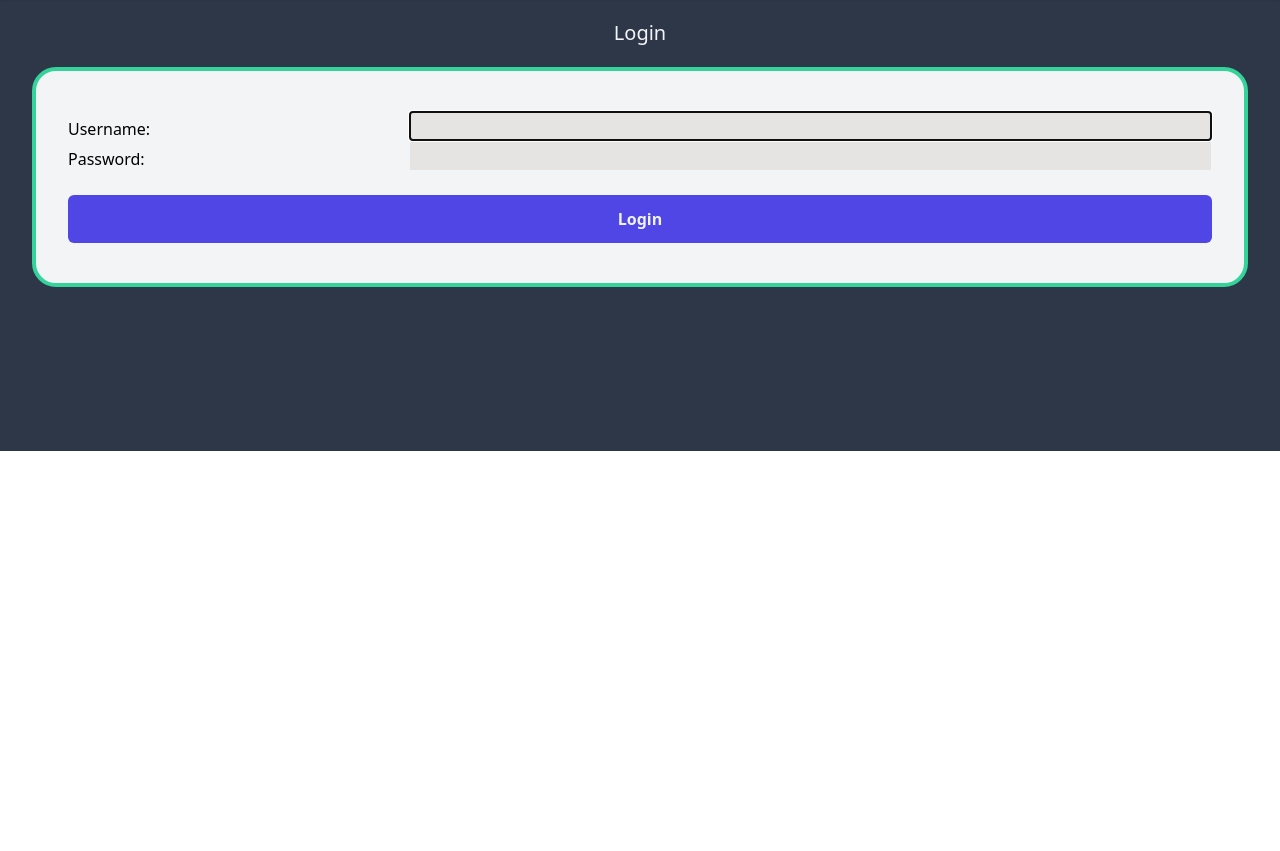
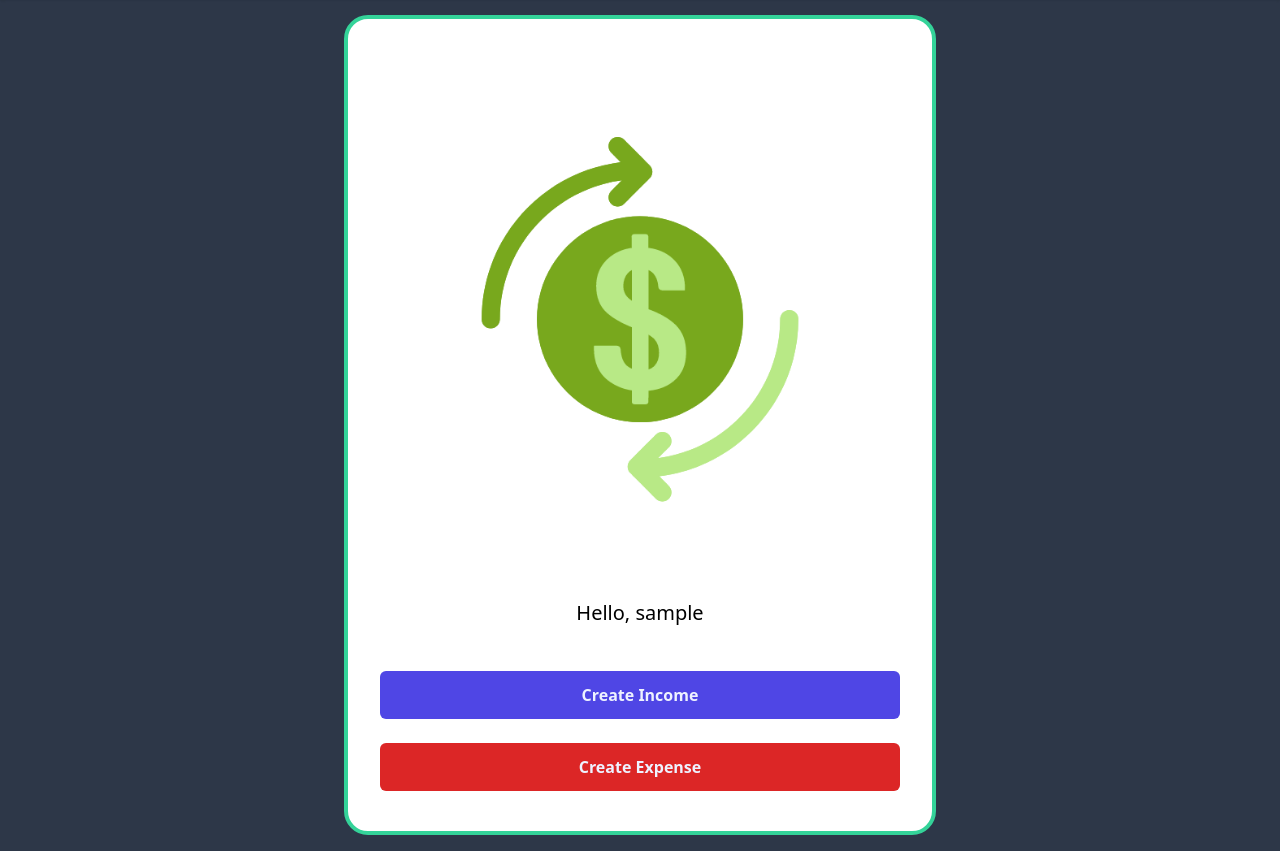
Before and after one commit to chitrason/expense_tracker, a Django app: page / in a window 1280 px wide. Shown: the part 349-1200 px from the top of the page. Before the commit the page ends 800 px from the top, so only its background shows below. Run offline with Django 3.2, Linux system fonts and the light colour scheme; the visitor is signed in with stand-in values (Sample User, id 1); some libraries are stand-ins or nearby versions; grey boxes are pictures that could not be loaded.

Commit message:
fix bug and add cards to incomes and expenses

```diff
--- a/expense_tracker/settings.py
+++ b/expense_tracker/settings.py
@@ -119,7 +119,7 @@ USE_TZ = True
 # https://docs.djangoproject.com/en/3.2/howto/static-files/
 
 STATIC_URL = '/static/'
-LOGIN_REDIRECT_URL = 'income_expense_summary'
+LOGIN_REDIRECT_URL = 'home'
 LOGOUT_REDIRECT_URL = 'home'
 
 # Default primary key field type
--- /dev/null
+++ b/main_app/static/css/home.css
@@ -0,0 +1,183 @@
+main {
+  display: flex;
+  align-items: center;
+  justify-content: center;
+  flex-wrap: wrap;
+  height: 100%;
+}
+
+main > section {
+  width: 100%;
+  padding: 10px 8px;
+  display: flex;
+  align-items: center;
+  justify-content: center;
+  flex-direction: column;
+}
+
+.header-logo-container {
+  display: none;
+}
+
+.logo-container {
+  max-width: 375px;
+}
+
+.cat-container {
+  width: 80%;
+}
+
+.login {
+  display: flex;
+  flex-direction: column;
+  justify-content: center;
+  align-items: center;
+  width: 80%;
+}
+
+.login h1 {
+  font-size: clamp(3.2rem, 3vw, 4.8rem);
+  margin: 10px 0;
+}
+
+.login > p {
+  display: flex;
+  flex-direction: column;
+  width: 100%;
+  margin: 14px 0 0px;
+}
+
+.login label {
+  font-size: var(--font-reg);
+  margin-bottom: 6px;
+}
+
+.login input {
+  font-size: var(--font-l);
+  padding: 2px 4px;
+}
+
+.login .btn {
+  align-self: flex-end;
+  margin-right: 0;
+  margin-top: 16px;
+}
+
+nav {
+  margin-top: 10px;
+}
+
+main {
+  display: flex;
+  align-items: center;
+  justify-content: center;
+  flex-wrap: wrap;
+  height: 100%;
+}
+
+main > section {
+  width: 100%;
+  padding: 20px 15px;
+  display: flex;
+  align-items: center;
+  justify-content: center;
+  flex-direction: column;
+}
+
+.header-logo-container {
+  display: none;
+}
+
+.logo-container {
+  max-width: 450px;
+}
+
+
+.login {
+  display: flex;
+  flex-direction: column;
+  justify-content: center;
+  align-items: center;
+  width: 80%;
+}
+
+.login h1 {
+  font-size: clamp(1.8rem, 3vw, 3rem);
+  margin: 10px 0 16px 0;
+}
+
+.login > p {
+  display: flex;
+  flex-direction: column;
+  width: 100%;
+}
+
+.login label {
+  font-size: 1.1rem;
+  margin-bottom: 8px;
+}
+
+.login input {
+  font-size: 1.2rem;
+  padding: 2px;
+}
+
+.login .btn {
+  align-self: flex-end;
+  margin-right: 0;
+  margin-top: 10px;
+}
+
+@media only screen and (min-width: 768px) {
+  main {
+    justify-content: space-around;
+  }
+
+  main > section {
+    width: 40%;
+    min-height: calc(100vh - 50px);
+  }
+
+  .login {
+    border: rgb(36, 116, 248) solid 2px;
+    padding: 20px;
+    border-radius: 6px;
+  }
+
+  .logo-container {
+    max-width: 520px;
+  }
+}
+
+@media only screen and (min-width: 1024px) {
+  nav {
+    margin-top: 0;
+  }
+
+  main > section {
+    padding: 0 5px;
+    min-height: calc(100vh - 57.6px);
+  }
+}
+
+@media only screen and (min-width: 768px) {
+  main {
+    justify-content: space-around;
+  }
+
+  main > section {
+    width: 40%;
+  }
+
+  .login {
+    border: var(--borders);
+    padding: 20px;
+    border-radius: var(--card-border-radius);
+    box-shadow: var(--card-box-shadow);
+    width: 100%;
+  }
+
+  .logo-container {
+    max-width: 520px;
+  }
+}
--- a/main_app/templates/base.html
+++ b/main_app/templates/base.html
@@ -6,15 +6,11 @@
   <meta charset="UTF-8">
   <meta http-equiv="X-UA-Compatible" content="IE=edge">
   <meta name="viewport" content="width=device-width, initial-scale=1.0">
-  <link
-    rel="shortcut icon"
-    type="image/png"
-    href=""
-  >
+
   <link href="https://cdnjs.cloudflare.com/ajax/libs/tailwindcss/2.0.2/tailwind.min.css" rel="stylesheet">
   <link href="https://fonts.googleapis.com/css2?family=Inter:wght@400;500;600;700;800&display=swap" rel="stylesheet" />
 
-    {% comment %} <link rel="icon" type="image/png" href="../main_app/static/images/money-box.png"> {% endcomment %}
+   <link rel="icon" type="image/png" href="{% static 'images/money-box.png' %}">
     <title>Expense Tracker</title>
 
     <script src="https://cdn.jsdelivr.net/gh/alpinejs/alpine@v2.x.x/dist/alpine.min.js" defer></script>
@@ -38,17 +34,19 @@
                 class="mx-1.5 mr-4 outine"
               >
             </a>
-            <a href="/incomes" class="border-b-2 border-transparent hover:text-gray-800 dark:hover:text-gray-200 hover:border-blue-500 mx-1.5 sm:mx-6">Income</a>
-            <a href="/expenses" class="border-b-2 border-transparent hover:text-gray-800 dark:hover:text-gray-200 hover:border-blue-500 mx-1.5 sm:mx-6">Expenses</a>
+
+                <a href="/incomes" class="border-b-2 border-transparent hover:text-gray-800 dark:hover:text-gray-200 hover:border-blue-500 mx-1.5 sm:mx-6">Income</a>
+                <a href="/expenses" class="border-b-2 border-transparent hover:text-gray-800 dark:hover:text-gray-200 hover:border-blue-500 mx-1.5 sm:mx-6">Expenses</a>
+
             <a href="/incomes/create" class="border-b-2 border-transparent hover:text-gray-800 dark:hover:text-gray-200 hover:border-blue-500 mx-1.5 sm:mx-6">Create Income</a>
             <a href="/expenses/create" class="border-b-2 border-transparent hover:text-gray-800 dark:hover:text-gray-200 hover:border-blue-500 mx-1.5 sm:mx-6">Create Expense</a>
             <a href="{% url 'logout' %}" class="border-b-2 border-transparent hover:text-gray-800 dark:hover:text-gray-200 hover:border-blue-500 mx-1.5 sm:mx-6">Log out</a>
           {% else %}
-             <img
-              src="https://img.icons8.com/wired/64/000000/money-box.png"
-              alt="The Expense Tracker Logo"
-              class="mx-1.5 sm:mx-12"
-            >
+              <img
+                src="https://img.icons8.com/clouds/100/000000/money-box.png"
+                alt="The Expense Tracker Logo"
+                class="mx-1.5 mr-4 outine"
+              >
             <a href="{% url 'signup' %}" class="border-b-2 border-transparent hover:text-gray-800 dark:hover:text-gray-200 hover:border-blue-500 mx-1.5 sm:mx-6">Sign Up</a>
             <a href="{% url 'home' %}"class="border-b-2 border-transparent hover:text-gray-800 dark:hover:text-gray-200 hover:border-blue-500 mx-1.5 sm:mx-6">Login</a>
           {% endif %}
--- a/main_app/templates/expenses/index.html
+++ b/main_app/templates/expenses/index.html
@@ -11,7 +11,7 @@
 <h1 class='text-3xl font-bold mt-8'>Expense</h1>
 
 
-<div class="grid gap-2 grid-cols-2 -mb-5 mx-auto">
+<div class="grid gap-2 grid-cols-2 -mb-5 mx-auto bg-white rounded-xl pt-6 pr-6 pl-6">
   {% comment %} <div class="flex justify-between"> {% endcomment %}
     <div>
       <svg xmlns="http://www.w3.org/2000/svg" class="ml-5 h-9 w-9 text-yellow-400"
--- a/main_app/templates/home.html
+++ b/main_app/templates/home.html
@@ -3,11 +3,17 @@
 
 {% block head %}
 <link rel="stylesheet" type="text/css" href="{% static 'css/form.css' %}"/>
+<link rel="stylesheet" type="text/css" href="{% static 'css/home.css' %}"/>
 {% endblock %}
 
 {% block content %}
+
+<main class="">
+
+
+{% if not user.is_authenticated %}
 <div class='page-header text-xl text-gray-100'>
-      <h1>Login</h1>
+  <h1>Hello, please log in</h1>
 </div>
 
   <div class="grid mb-4 py-10 mt-4 px-8 mx-8 rounded-3xl bg-gray-100 border-4 border-green-400">
@@ -21,6 +27,27 @@
       <button type="submit" class="w-full mt-6 text-indigo-50 font-bold bg-indigo-600 py-3 rounded-md hover:bg-indigo-500 transition duration-300">Login</button>
     </form>
   </div>
+{% else %}
+
+<div class="grid mb-4 py-10 mt-4 px-8 mx-8 rounded-3xl bg-white border-4 border-green-400">
+
+<section class="logo-container">
+  <div class="cat-container">
+  </div>
+  <img
+    src="{% static 'images/money.gif' %}"
+    alt="Piggy bank"
+  />
+</section>
+
+<div class='page-header text-xl text-black'>
+  <h1 class="">Hello, {{ user.username }}</h1>
+</div>
+  <a href="/incomes/create"><button type="submit" class="w-full mt-6 text-indigo-50 font-bold bg-indigo-600 py-3 rounded-md hover:bg-indigo-500 transition duration-300">Create Income</button></a>
+  <a href="/expenses/create"><button type="submit" class="w-full mt-6 text-indigo-50 font-bold bg-red-600 py-3 rounded-md hover:bg-indigo-500 transition duration-300">Create Expense</button></a>
+
+</div>
+{% endif %}
 
 
 {% endblock content %}
--- a/main_app/urls.py
+++ b/main_app/urls.py
@@ -7,7 +7,6 @@ urlpatterns = [
   path('expenses/', views.expenses_index, name='expenses_index'),
   path('expenses/createcategory/', views.CategoryCreate.as_view(), name='categories_create'),
   path('expenses/create/', views.ExpenseCreate.as_view(), name='expenses_create'),
-  # path('expenses/create1/', views.expense_create1, name='expenses_create1'),
   path('incomes/create/', views.IncomeCreate.as_view(), name='incomes_create'),
   path('incomes/<int:pk>/update', views.IncomeUpdate.as_view(), name='incomes_update'),
   path('incomes/<int:pk>/delete', views.IncomeDelete.as_view(), name='incomes_delete'),
--- a/main_app/views.py
+++ b/main_app/views.py
@@ -18,11 +18,14 @@ class Home(LoginView):
 
 @login_required
 def incomes_index(request):
+  incomes = Income.objects.filter(user=request.user)
+  if len(incomes) == 0:
+    return redirect('incomes_create')
+
   todays_date = datetime.date.today()
   thirty_days_ago = todays_date-datetime.timedelta(days=30)
   incomes_thirty_days_ago = Income.objects.filter(user=request.user,
     date__gte=thirty_days_ago, date__lte=todays_date)
-  incomes = Income.objects.filter(user=request.user)
   paginator = Paginator(incomes, 3) #split up in pages. 3 per page
   page_number = request.GET.get('page')
   page_obj = Paginator.get_page(paginator, page_number)
@@ -45,11 +48,14 @@ def incomes_index(request):
 
 @login_required
 def expenses_index(request):
+  expenses = Expense.objects.filter(user=request.user)
+  if len(expenses) == 0:
+    return redirect('expenses_create')
+
   todays_date = datetime.date.today()
   thirty_days_ago = todays_date-datetime.timedelta(days=30)
   expenses_thirty_days_ago = Expense.objects.filter(user=request.user,
     date__gte=thirty_days_ago, date__lte=todays_date)
-  expenses = Expense.objects.filter(user=request.user)
   paginator = Paginator(expenses, 3)
   page_number = request.GET.get('page')
   page_obj = Paginator.get_page(paginator, page_number)
@@ -180,8 +186,11 @@ def income_summary(request):
   return JsonResponse({'income_data': finalrep}, safe=False)
 
 def income_expense_summary(request):
-  incomes = Income.objects.all()
-  expenses = Expense.objects.all()
+  incomes = Income.objects.filter(user=request.user)
+  expenses = Expense.objects.filter(user=request.user)
+  if len(incomes) == 0 and len(expenses) == 0:
+    return redirect('incomes_create')
+
   todays_date = datetime.date.today()
   thirty_days_ago = todays_date-datetime.timedelta(days=30)
   incomes_thirty_days_ago = Income.objects.filter(user=request.user,
@@ -217,10 +226,3 @@ def income_expense_summary(request):
   }
 
   return render(request, 'summary.html', context)
-
-
-# def expense_create1(request):
-#   categories = Category.objects.all()
-#   expense_form = ExpenseForm(request.POST)
-#   context = { 'categories': categories, 'expense_form': expense_form }
-#   return render(request, 'expense_form1.html', context)
```
Also changed, not shown: main_app/templates/incomes/index.html (+11 -2 lines), README.md, main_app/static/images/expense-tracker1.png (added), main_app/static/images/expense-tracker2.png (added), main_app/static/images/expense-tracker3.png (added), main_app/static/images/money.gif (added).
